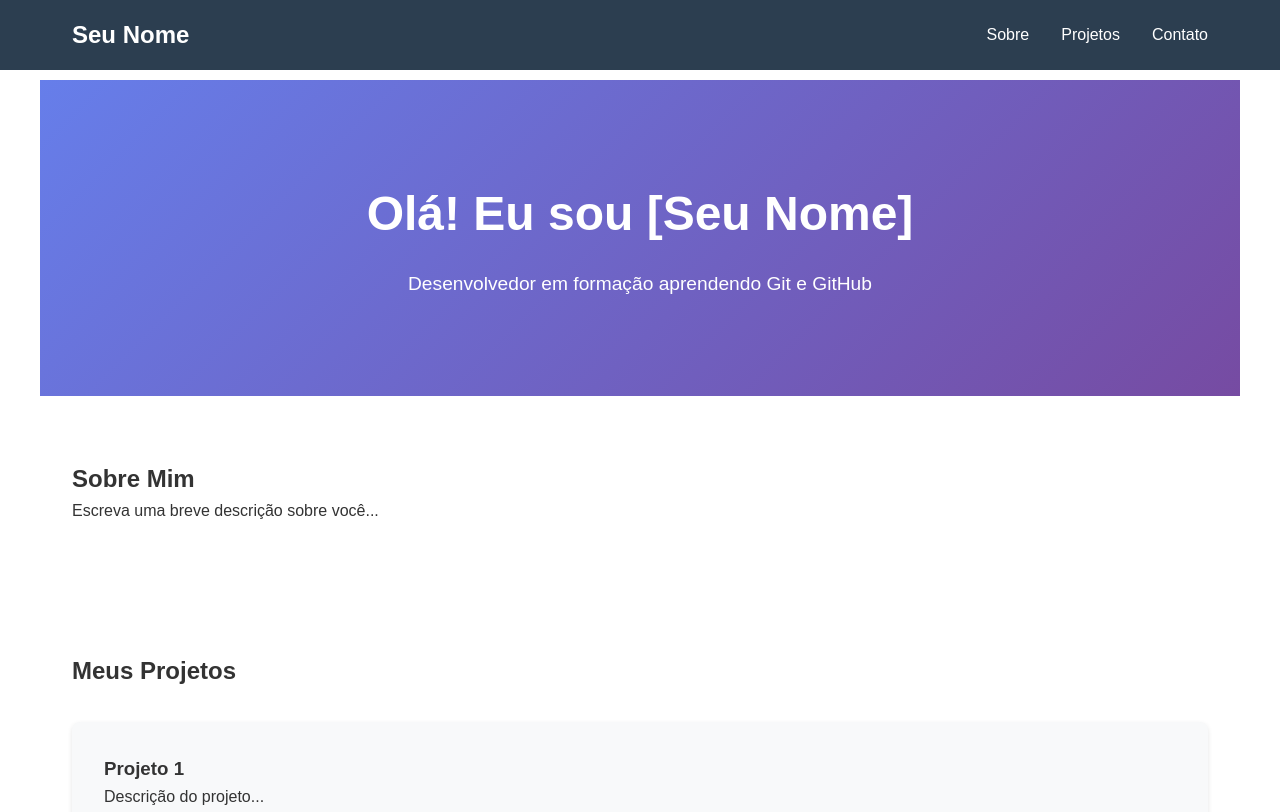
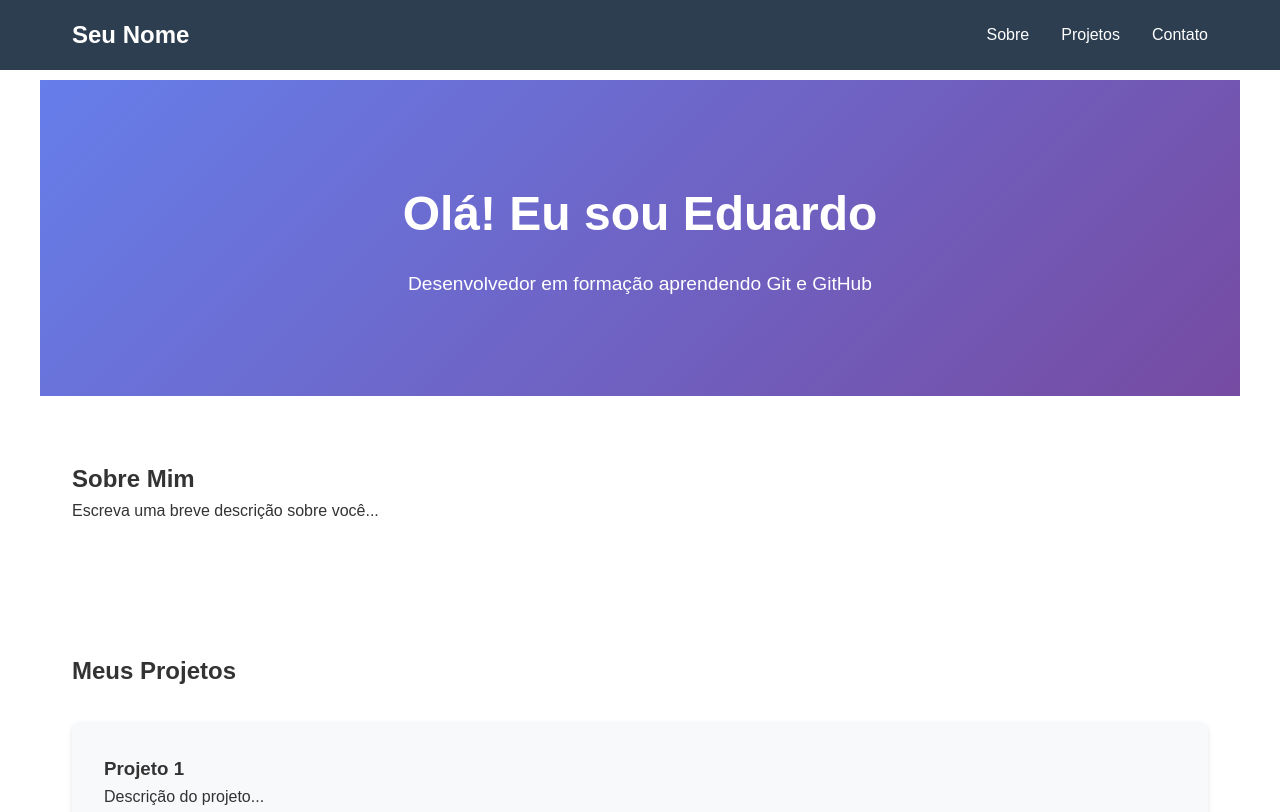
Before and after one commit to Eduardo0022/Site_pessoal, a plain HTML site: page index.html in a window 1280 px wide. Shown: the top 812 px of the page. Drawn offline with Linux system fonts and the light colour scheme.

Commit message:
Update index.html

```diff
--- a/index.html
+++ b/index.html
@@ -20,7 +20,7 @@
 
     <main>
         <section id="hero">
-            <h2>Olá! Eu sou [Seu Nome]</h2>
+            <h2>Olá! Eu sou Eduardo</h2>
             <p>Desenvolvedor em formação aprendendo Git e GitHub</p>
         </section>
 
```
